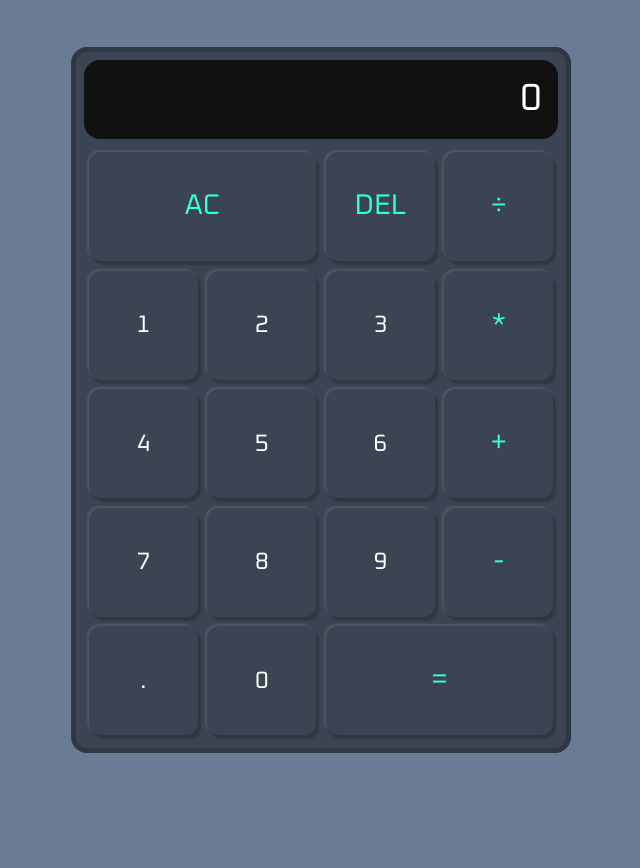
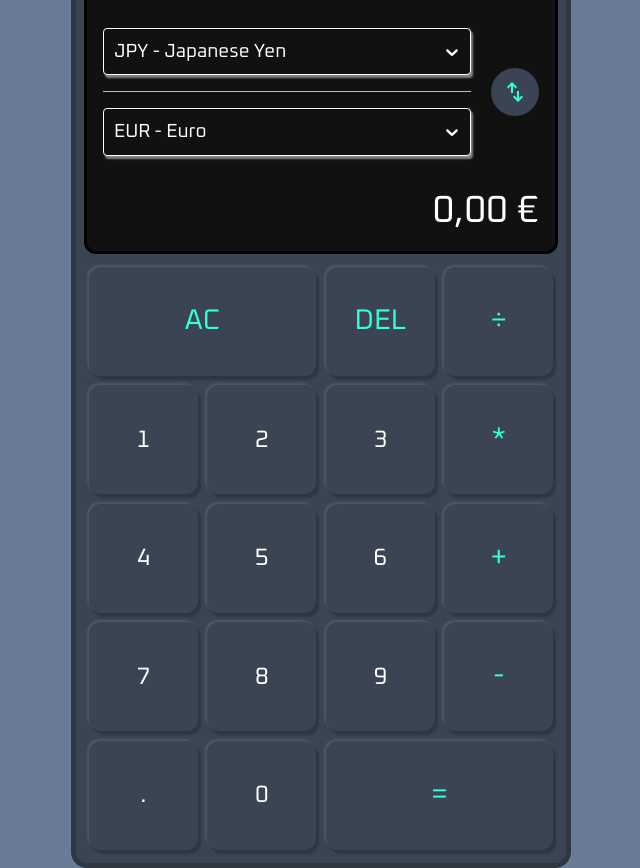
Before and after one commit to ericelric/Yen2Euro, a React (Vite) app: page / in a window 1280 px wide. Shown: the whole page, without its empty margins (319-959 px from the left). Before the commit the page ends 800 px from the top, so only its background shows below. Built offline with nearby package versions, Linux system fonts and the light colour scheme.

Commit message:
Add currency converter

```diff
--- a/src/components/Calculator/Display/Display.module.css
+++ b/src/components/Calculator/Display/Display.module.css
@@ -1,9 +1,19 @@
 .display {
   background-color: var(--black);
-  border-radius: 1rem;
+  border: 3px solid #000;
+  border-radius: 0.75rem;
   display: grid;
   gap: 1rem;
   padding: 1rem;
+}
+
+.display__currency-grid {
+  align-items: center;
+  display: grid;
+  gap: 1rem 1.25rem;
+  grid-template-columns: 1fr 3rem;
+  grid-template-rows: repeat(3, auto);
+  margin-bottom: 1rem;
 }
 
 .display__numbers {
@@ -22,3 +32,49 @@
   color: rgba(255, 255, 255, 0.75);
   margin-right: 0.5rem;
 }
+
+.display__swap-button {
+  align-items: center;
+  background-color: var(--grey-primary);
+  border: none;
+  border-radius: 50%;
+  cursor: pointer;
+  display: flex;
+  grid-column: 2;
+  grid-row: 1 / span 3;
+  height: 3rem;
+  justify-content: center;
+  outline: none;
+  padding: 0.5rem;
+  transition: background-color 0.2s ease;
+  width: 3rem;
+}
+
+.display__swap-button:hover,
+.display__swap-button:active {
+  background-color: var(--grey-secondary);
+}
+
+.display__swap-button:focus-visible:not(:active) {
+  border: 1px solid var(--green);
+}
+
+.display__swap-icon {
+  height: 1.5rem;
+  width: 1.5rem;
+}
+
+.display__divider {
+  background-color: var(--green);
+  height: 1px;
+  width: 100%;
+}
+
+.display__error,
+.display__notice {
+  font-size: clamp(1rem, 5cqi, 2rem);
+}
+
+.display__error {
+  color: var(--red);
+}
--- a/src/components/Calculator/Display/Display.tsx
+++ b/src/components/Calculator/Display/Display.tsx
@@ -1,5 +1,13 @@
 import styles from "./Display.module.css";
+import swapIcon from "../../../assets/swap_vert.svg";
+import { useState } from "react";
+import Select, { type SingleValue } from "react-select";
+import { customSelectStyles } from "./customSelectStyles";
+import { useExchangeRates } from "../../../hooks/useExchangeRates";
+import { useCurrencyConverter } from "../../../hooks/useCurrencyConverter";
+import { options } from "../../../data/currencyOptions";
 import type { ArithmeticOperator } from "../../../types/Calculator";
+import type { CurrencyOption } from "../../../types/Currency";
 
 type DisplayProps = {
   currentOperand: string;
@@ -8,6 +16,29 @@ type DisplayProps = {
 };
 
 const Display = ({ currentOperand, prevOperand, operation }: DisplayProps) => {
+  const { rates, loading, error } = useExchangeRates();
+  const { convertAndFormatAmount } = useCurrencyConverter(rates, operation);
+
+  const [fromCurrency, setFromCurrency] = useState<CurrencyOption>({
+    value: "JPY",
+    label: "JPY - Japanese Yen",
+  });
+  const [toCurrency, setToCurrency] = useState<CurrencyOption>({
+    value: "EUR",
+    label: "EUR - Euro",
+  });
+
+  const handleCurrencyChange =
+    (setter: React.Dispatch<React.SetStateAction<CurrencyOption>>) =>
+    (newValue: SingleValue<CurrencyOption>) => {
+      if (newValue) setter(newValue);
+    };
+
+  const switchCurrencies = () => {
+    setFromCurrency(toCurrency);
+    setToCurrency(fromCurrency);
+  };
+
   return (
     <div className={styles["display"]}>
       <div className={styles["display__numbers"]}>
@@ -16,6 +47,39 @@ const Display = ({ currentOperand, prevOperand, operation }: DisplayProps) => {
         </span>
         <span>{currentOperand}</span>
       </div>
+
+      <div className={styles["display__currency-grid"]}>
+        <Select
+          options={options}
+          value={fromCurrency}
+          onChange={handleCurrencyChange(setFromCurrency)}
+          styles={customSelectStyles}
+        />
+
+        <div className={styles["display__divider"]} />
+
+        <Select
+          options={options}
+          value={toCurrency}
+          onChange={handleCurrencyChange(setToCurrency)}
+          styles={customSelectStyles}
+        />
+
+        <button className={styles["display__swap-button"]} onClick={switchCurrencies}>
+          <img src={swapIcon} alt="Swap currencies" className={styles["display__swap-icon"]} />
+        </button>
+      </div>
+      <div className={styles["display__numbers"]}>
+        {error ? (
+          <span className={styles["display__error"]}>{error}</span>
+        ) : loading ? (
+          <span className={styles["display__notice"]}>Fetching latest exchange rates…</span>
+        ) : (
+          <span>
+            {convertAndFormatAmount(fromCurrency.value, toCurrency.value, currentOperand)}
+          </span>
+        )}
+      </div>
     </div>
   );
 };
--- /dev/null
+++ b/src/components/Calculator/Display/customSelectStyles.ts
@@ -0,0 +1,53 @@
+import type { StylesConfig } from "react-select";
+import type { CurrencyOption } from "../../../types/Currency";
+
+export const customSelectStyles: StylesConfig<CurrencyOption, false> = {
+  control: (base, state) => ({
+    ...base,
+    backgroundColor: "#111",
+    borderColor: "#fff",
+    borderWidth: "1px",
+    boxShadow: state.isFocused
+      ? "2px 3px 0px rgba(51, 255, 216, 0.75)"
+      : "2px 3px 2px rgba(245, 245, 245, 0.5)",
+    color: "#fff",
+    fontSize: "clamp(1rem, 4cqi, 2rem)",
+    height: "10cqi",
+    outline: "none",
+    "&:hover": {
+      boxShadow: "2px 3px 0px rgba(51, 255, 216, 0.75)",
+      cursor: "pointer",
+    },
+  }),
+  singleValue: (base) => ({
+    ...base,
+    color: "#fff",
+  }),
+  menu: (base) => ({
+    ...base,
+    backgroundColor: "#2e3742",
+    color: "#fff",
+    borderRadius: "0.5rem",
+    boxShadow: "4px 5px 3px rgba(0, 0, 0, 0.5)",
+    fontFamily: "'Oxanium', sans-serif",
+    padding: "0.125rem 0.5rem",
+  }),
+  option: (base, state) => ({
+    ...base,
+    backgroundColor: state.isFocused ? "white" : "none",
+    color: state.isFocused ? "black" : "white",
+    cursor: "pointer",
+    borderRadius: "0.5rem",
+  }),
+  input: (base) => ({
+    ...base,
+    color: "#fff",
+  }),
+  dropdownIndicator: (base) => ({
+    ...base,
+    color: "#fff",
+  }),
+  indicatorSeparator: () => ({
+    display: "none",
+  }),
+};
--- /dev/null
+++ b/src/hooks/useCurrencyConverter.ts
@@ -0,0 +1,27 @@
+import { useCallback } from "react";
+import type { ExchangeRates } from "../types/Currency";
+import type { ArithmeticOperator } from "../types/Calculator";
+
+export const useCurrencyConverter = (rates: ExchangeRates, operation: ArithmeticOperator) => {
+  const convertAndFormatAmount = useCallback(
+    (fromCurrency: string, toCurrency: string, amount: string): string => {
+      if (!rates || operation) return "";
+
+      const fromRate = rates[fromCurrency];
+      const toRate = rates[toCurrency];
+      const parsedAmount = parseFloat(amount);
+
+      if (!fromRate || !toRate || isNaN(parsedAmount)) return "";
+
+      const converted = (toRate / fromRate) * parsedAmount;
+
+      return Intl.NumberFormat("de-DE", {
+        style: "currency",
+        currency: toCurrency,
+      }).format(converted);
+    },
+    [rates, operation]
+  );
+
+  return { convertAndFormatAmount };
+};
--- /dev/null
+++ b/src/hooks/useExchangeRates.ts
@@ -0,0 +1,23 @@
+import { useEffect, useState } from "react";
+import type { ExchangeRates } from "../types/Currency";
+
+export function useExchangeRates() {
+  const [rates, setRates] = useState<ExchangeRates>({});
+  const [loading, setLoading] = useState(true);
+  const [error, setError] = useState<null | string>(null);
+
+  useEffect(() => {
+    fetch("/src/data/mockData.json")
+      .then((res) => res.json())
+      .then((data) => {
+        setRates(data.rates);
+        setLoading(false);
+      })
+      .catch(() => {
+        setError("Rates could not be fetched.");
+        setLoading(false);
+      });
+  }, []);
+
+  return { rates, loading, error };
+}
--- a/src/index.css
+++ b/src/index.css
@@ -8,6 +8,7 @@
   --white: #fff;
   --white-transparent: rgba(255, 255, 255, 0.75);
   --green: #33ffd8;
+  --red: #ff7541;
 }
 
 *,
--- /dev/null
+++ b/src/types/Currency.ts
@@ -0,0 +1,6 @@
+export type CurrencyOption = {
+  value: string;
+  label: string;
+};
+
+export type ExchangeRates = Record<string, number>;
```
